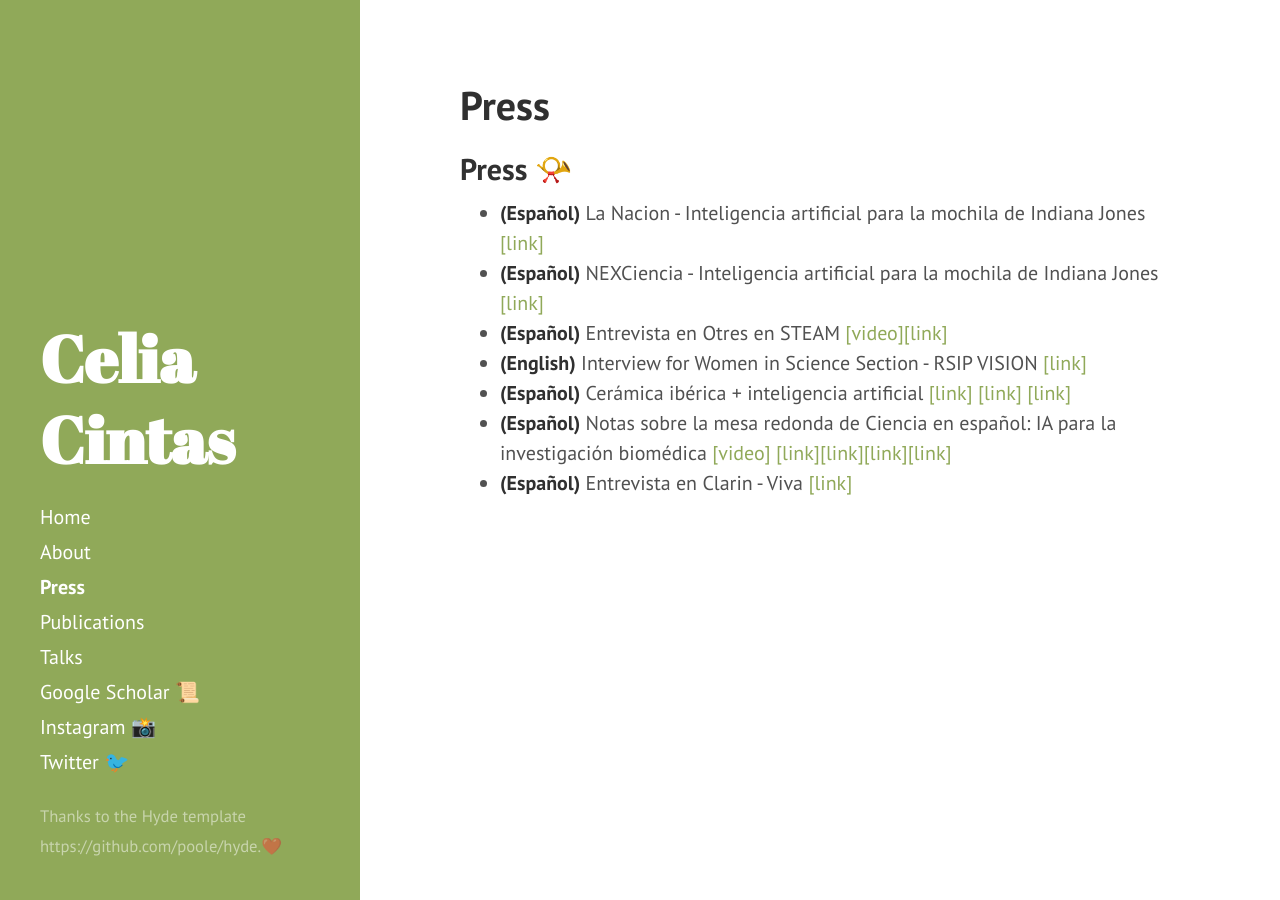
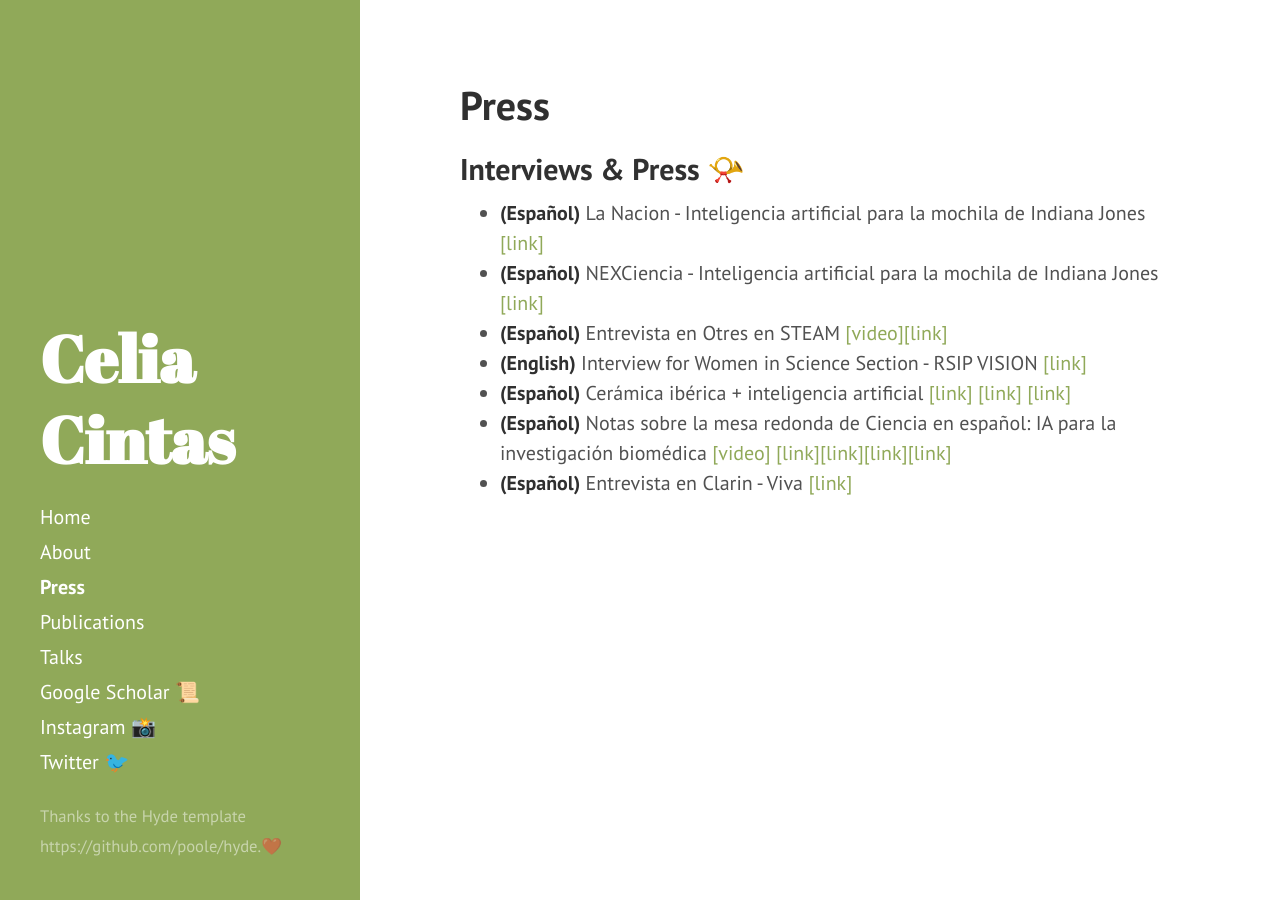
Before and after one commit to celiacintas/celiacintas.github.io, a Jekyll site: the page built from press.md, in a window 1280 px wide. Built offline with Jekyll 4.4.1, drawn with Linux system fonts in a browser that asks for light colours.

Commit message:
Update press.md

```diff
--- a/press.md
+++ b/press.md
@@ -3,7 +3,7 @@ layout: page
 title: Press
 ---
 
-## Press 📯
+## Interviews & Press 📯
 
 * **(Español)** La Nacion - Inteligencia artificial para la mochila de Indiana Jones [[link]](https://www.lanacion.com.ar/tecnologia/inteligencia-artificial-para-la-mochila-de-indiana-jones-permite-catalogar-en-forma-autonoma-nid03012022/)
 * **(Español)** NEXCiencia - Inteligencia artificial para la mochila de Indiana Jones [[link]](https://nexciencia.exactas.uba.ar/sistema-capaz-catalogar-automaticamente-vasijas-ceramica-yacimientos-arqueologicos-inteligencia-artificial-celia-cintas-pablo-navarro-carlos-belotti-diego-fernandez-slezak)
```
